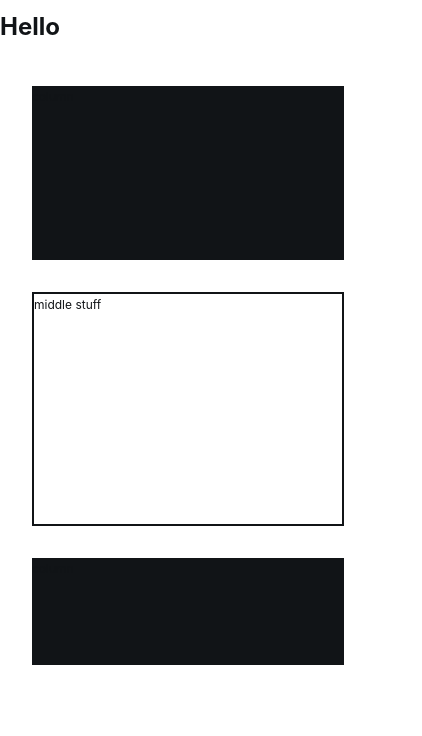
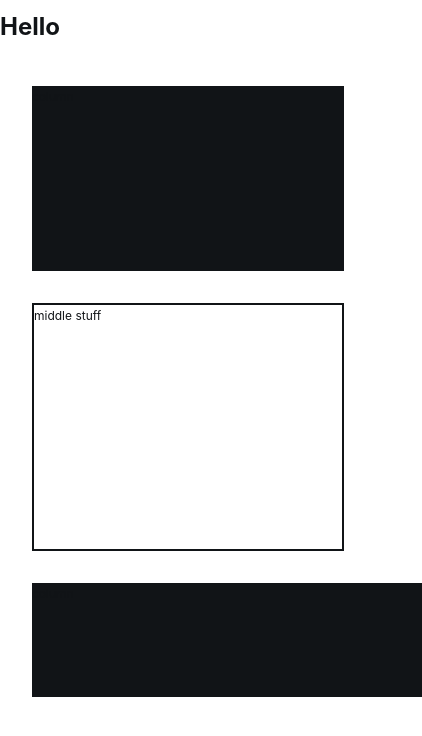
Before and after one commit to rebekahmw/saleslynk, a Next.js app: page /dashboard in a window 390 px wide. Shown: the top 736 px of the page, 422 px wide, since content can reach past the window. Built offline with nearby package versions, Linux system fonts and the light colour scheme.

Commit message:
style: tablet dashboard initial style

```diff
--- a/styles/dashboard/Dashboard.module.scss
+++ b/styles/dashboard/Dashboard.module.scss
@@ -4,7 +4,7 @@
 @import "../defaults.scss";
 
 .container {
-    width: 100vw;
+    // width: 100vw;
 
     // @include breakMax("tablet") {
     //     height: 40vh
@@ -18,9 +18,12 @@
     justify-content: space-between;
     padding: 2rem;
     height: 80vh;
-
+    @include breakMax("tablet") {
+        flex-wrap: wrap;
+    }
     @include breakMax("smallTablet") {
-        flex-direction: column
+        flex-direction: column;
+        flex-wrap: nowrap;
     }
 }
 
@@ -30,12 +33,11 @@
     @include breakMax("smallTablet") {
         width: 80vw;
         height: 30vh;
-        margin-bottom: 2rem;
     }
 }
 .left {
     @include breakMax("tablet") {
-        width: 35vw;
+        width: 38vw;
         height: 40vh;
     }
     @include breakMax("smallTablet") {
@@ -46,12 +48,11 @@
 }
 .right {
     @include breakMax("smallTablet") {
-        width: 80vw;
         height: 30vh;
         margin-top: 0;
     }
     @include breakMax("tablet") {
-        width: 80vw;
+        width: 100vw;
         height: 40vw;
         margin-top: 2rem;
     }
```
